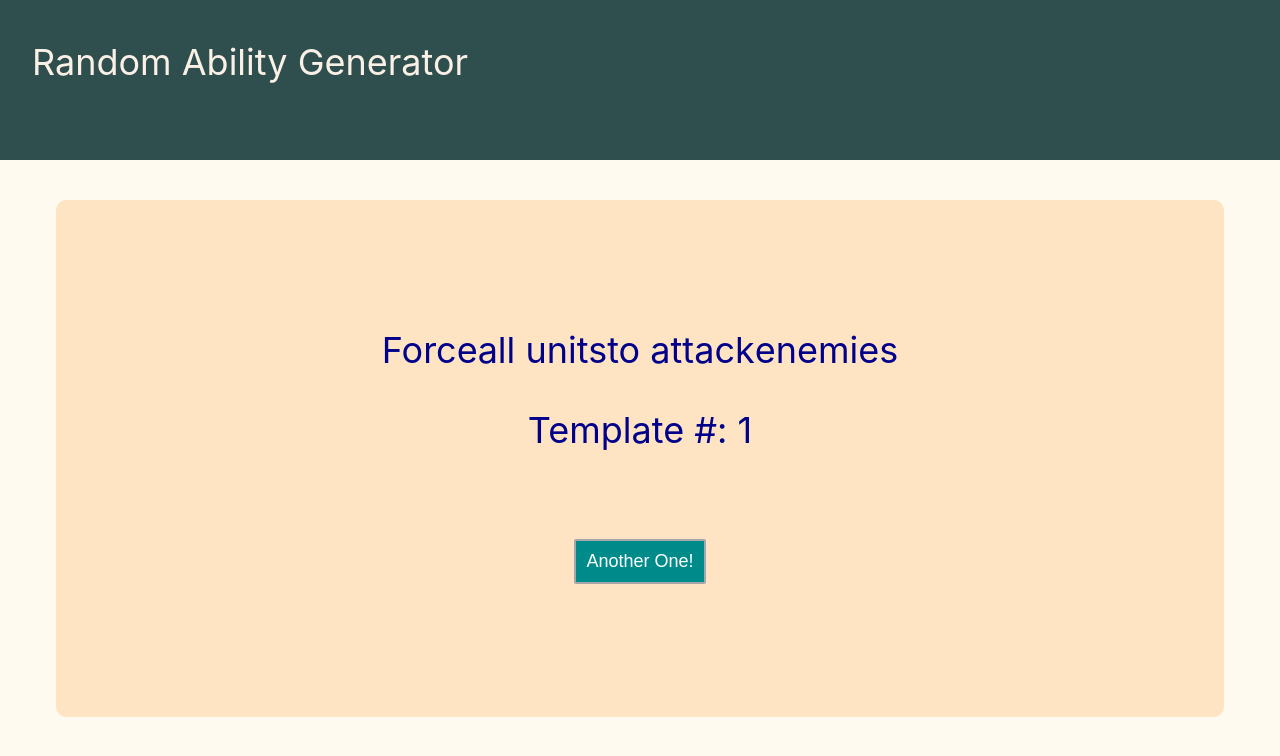
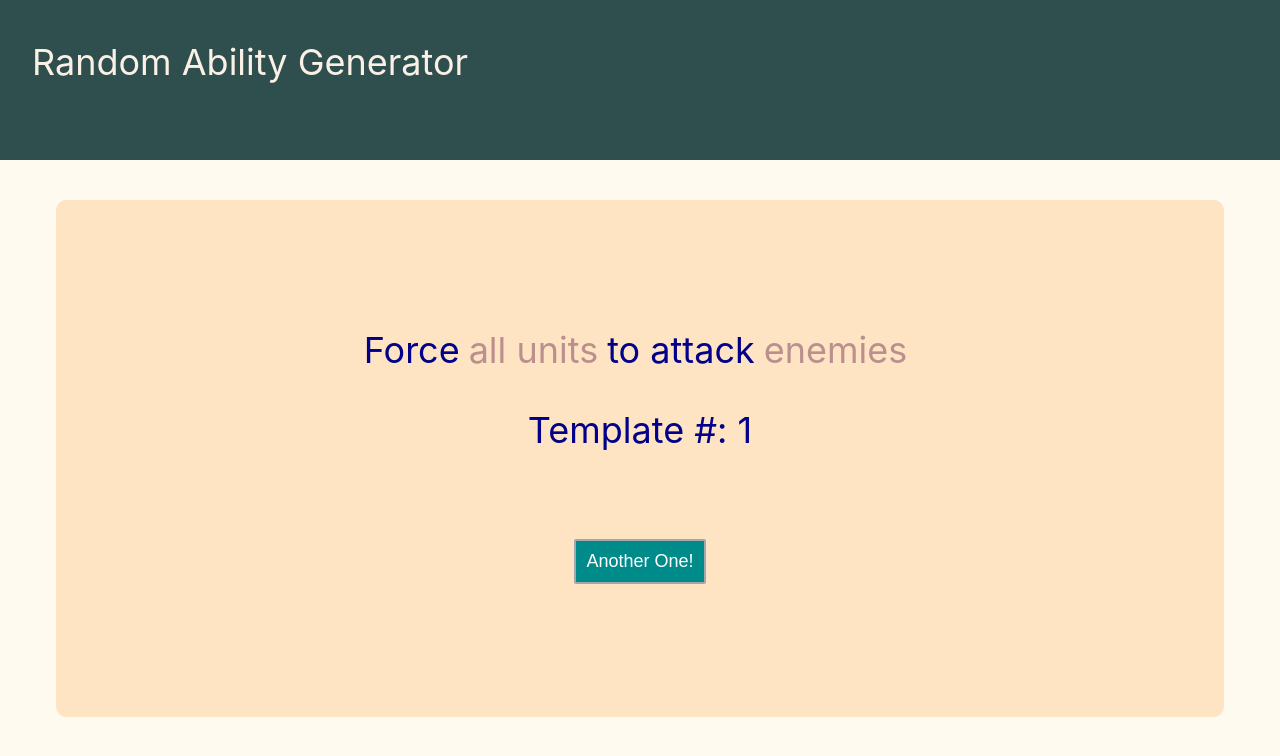
Before and after one commit to UsernameOfAlexT/absurd-exp, a React (Create React App) app: page / in a window 1280 px wide. Shown: the top 756 px of the page. Built offline with nearby package versions, Linux system fonts and the light colour scheme.

Commit message:
Revisit this thing with a minor overhaul to organization

```diff
--- a/src/App.css
+++ b/src/App.css
@@ -19,12 +19,28 @@
 
 .btn:hover {
   background-color: darkblue;
+  cursor: pointer;
 }
 
 .ability-content {
   display: flex;
   flex-direction: row;
   justify-content: center;
+}
+
+.nested-phrase {
+  margin: 0 0.25em 0;
+}
+
+.rerollable {
+  color: rosybrown;
+  transition: color .8s;
+}
+
+.rerollable:hover {
+  color: red;
+  font-style: italic;
+  cursor: pointer;
 }
 
 #backbox {
--- a/src/App.js
+++ b/src/App.js
@@ -8,7 +8,7 @@ function App() {
   return (
     <div id="backbox">
       <div id="topbar">Random Ability Generator</div>
-          <PhraseTemplate isTop={true} template={TEMPLATES} parent="top"/>
+          <PhraseTemplate isTop={true} template={TEMPLATES} canBeRerolled={false}/>
     </div>
   );
 }
@@ -16,8 +16,7 @@ function App() {
 /**
  * template prop defines the phrase list to use
  * isTop prop defines whether the phrase should be rendered with wrappings
- * canReroll prop decides whether the template can be clicked on to reroll its value
- * parent prop can be used to differentiate between templates higher up
+ * canBeRerolled defines whether it should be clickable to reroll
  */
 class PhraseTemplate extends React.Component {
   constructor(props) {
@@ -26,24 +25,49 @@ class PhraseTemplate extends React.Component {
     this.pickRandomTemplate = this.pickRandomTemplate.bind(this);
     this.getTemplateFragment = this.getTemplateFragment.bind(this);
     this.getTopLevelFragment = this.getTopLevelFragment.bind(this);
+    this.setTemplateIdInRange = this.setTemplateIdInRange.bind(this);
   }
 
   componentDidMount() {
     this.pickRandomTemplate();
   }
 
-  pickRandomTemplate() {
-    // avoid repeats so it feels more random (conveniently, also makes state change certain)
+  /**
+   * Pick a random valid template
+   * @param {boolean} avoidPrevious  avoid the previous template to 'feel' more random
+   */
+  pickRandomTemplate(avoidPrevious) {
+    let cachedId = avoidPrevious ?
+    this.state.templateId :
+    -1
+    // to ensure children get randomized, blank this out first to force remounting TODO is there a better way?
+    this.setState(() => {
+      return {templateId : -1};
+    }, () => this.setTemplateIdInRange(cachedId));
+  }
+
+  /**
+   * Set template id to a random valid one that is not the given
+   * @param {number} cachedId id to omit, negatives mean do not omit
+   */
+  setTemplateIdInRange(cachedId) {
     this.setState((state, props) => {
-      return {templateId : utils.randomIntOmitting(state.templateId, props.template.length)};
+      return {templateId : utils.randomIntOmitting(cachedId, props.template.length)};
     });
   }
 
   getTemplateFragment() {
+    let generatedFragment = this.state.templateId === -1 ?
+      <></> :
+      <>{utils.pickSafely(this.state.templateId, this.props.template)}</>
+    ;
+
+    if (this.props.canBeRerolled) {
+      generatedFragment = <div className="rerollable" onClick={() => this.pickRandomTemplate(true)}>{generatedFragment}</div>;
+    }
+
     return (
-      <div>
-        {utils.pickSafely(this.state.templateId, this.props.template)}
-      </div>
+      generatedFragment
     )
   }
 
@@ -54,17 +78,15 @@ class PhraseTemplate extends React.Component {
           {this.getTemplateFragment()}
           <p>Template #: {this.state.templateId}</p>
         </div>
-        <button className="btn" onClick={this.pickRandomTemplate}>Another One!</button>
+        <button className="btn" onClick={() => this.pickRandomTemplate(false)}>Another One!</button>
       </div>
     )
   }
 
   render() {
-    // TODO rerolling logic
-
     let generatedFragment = this.props.isTop ?
       this.getTopLevelFragment() :
-      this.getTemplateFragment()
+      <div className="nested-phrase">{this.getTemplateFragment()}</div>
     ;
 
     return (
@@ -73,16 +95,15 @@ class PhraseTemplate extends React.Component {
   }
 }
 
-// TODO react is too smart and doesn't want to reroll these when changed
 const TEMPLATES = [
   <div className="ability-content">
-    Deal damage to <PhraseTemplate isTop={false} template={POSSIBLE_TARGETS}/>
+    Deal damage to <PhraseTemplate isTop={false} template={POSSIBLE_TARGETS} canBeRerolled={true}/>
   </div>,
   <div className="ability-content">
     Force
-    <PhraseTemplate isTop={false} template={POSSIBLE_TARGETS}/>
+    <PhraseTemplate isTop={false} template={POSSIBLE_TARGETS} canBeRerolled={true}/>
     to attack
-    <PhraseTemplate isTop={false} template={POSSIBLE_TARGETS}/>
+    <PhraseTemplate isTop={false} template={POSSIBLE_TARGETS} canBeRerolled={true}/>
   </div>
 ];
 
```
